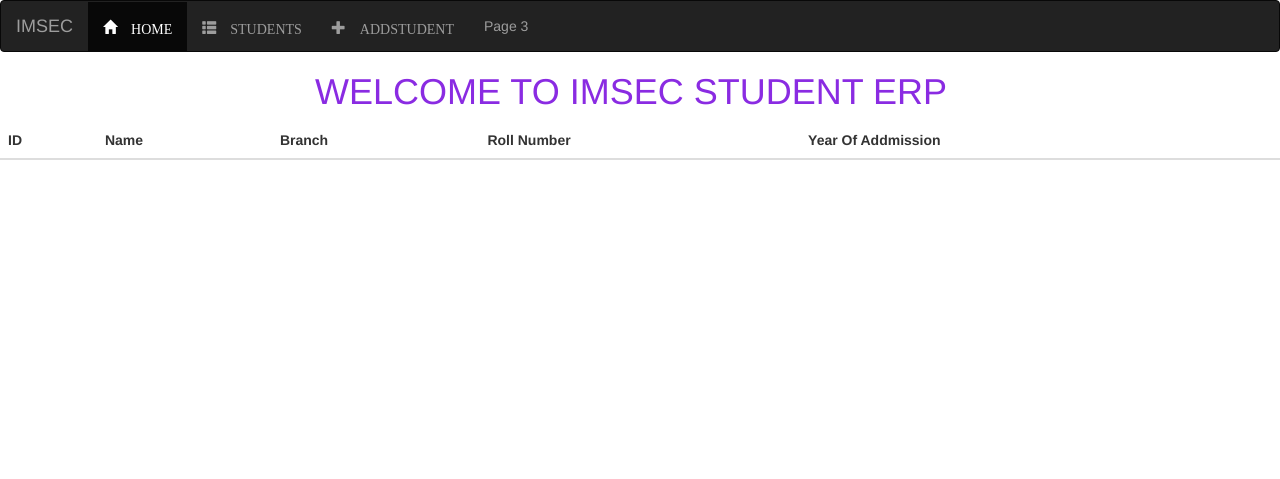
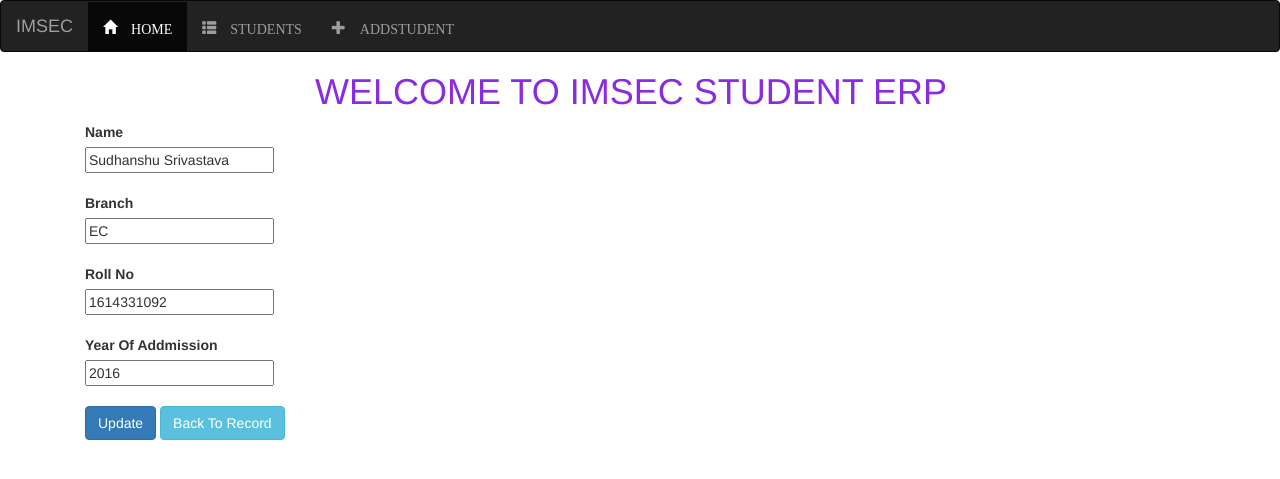
Before and after one commit to Srivastava-Sudhanshu/My_Web_App, a Django app: page /student/7/UpdateStudent in a window 1280 px wide. Shown: the top 479 px of the page. Run offline with Django 4.2, Linux system fonts and the light colour scheme; data comes from the database, SQL or seed files in the repository; both versions use the stored data as it was after the commit; lists and menus that the app fills with data are empty; some libraries are stand-ins or nearby versions.

Commit message:
update and Filter by branch functionality added

```diff
--- a/Student_Portal/admin.py
+++ b/Student_Portal/admin.py
@@ -1,5 +1,5 @@
 from django.contrib import admin
-from .models import Student
+from .models import Student, Branch
 
 # Register your models here.
-admin.site.register(Student)
+admin.site.register([Student,Branch])
--- a/Student_Portal/models.py
+++ b/Student_Portal/models.py
@@ -9,3 +9,9 @@ class Student(models.Model):
 
     def __str__(self) -> str:
         return self.name
+
+class Branch(models.Model):
+    branch = models.CharField(max_length=100)
+
+    def __str__(self) -> str:
+        return self.branch
--- a/Student_Portal/urls.py
+++ b/Student_Portal/urls.py
@@ -7,9 +7,9 @@ import Student_Portal
 
 urlpatterns = [
     path('',views.index),
-    path('GetAllStudents',views.GetAllStudents),
+    path('GetAllStudents',views.GetAllStudents, name="GetAllStudents"),
+    path('GetAllStudentsBranchwise/<branch>',views.GetAllStudentsBranchwise, name="GetAllStudentsBranchwise"),
     path('AddStudent',views.AddStudentScreen),
     path('AddNewStudent',views.AddNewStudent),
-    path('<id>/',views.UpdateStudentScreen),
-    path('<id>/UpdateStudent',views.UpdateStudent),
+    path('<id>/UpdateStudent',views.UpdateStudent, name="UpdateStudent"),
 ]
--- a/Student_Portal/views.py
+++ b/Student_Portal/views.py
@@ -1,48 +1,67 @@
+from email import message
+from pyexpat.errors import messages
 import re
-from django.shortcuts import redirect, render, get_object_or_404
+from django.shortcuts import redirect, render
 from django.http import HttpResponse
 from django.template import RequestContext
 
-from Student_Portal.models import Student
+from Student_Portal.models import Student, Branch
 from django.views.decorators.csrf import csrf_exempt
 from .forms import StudentForm
+from django.contrib import messages
 
 # Create your views here.
 @csrf_exempt
+#This function navigates Home Screen
 def index(request):
-    #portal_nam = {'portal':"IMSEC STUDENT ERP"}
-    return render(request,'Student_Portal/index.html')
+    branches = Branch.objects.all()
+    return render(request,'Student_Portal/index.html',{'branches':branches})
 
+#This function gets all Students
 def GetAllStudents(request):
     if request.method == "GET":
         students = Student.objects.all()
-        return render(request,'Student_Portal/allstudents.html',{'students':students})
+        total = students.count()
+        branches = Branch.objects.all()
+        return render(request,'Student_Portal/allstudents.html',{'students':students,'branches':branches, 'total':total})
 
+#This function gets all Students based on branch filter
+def GetAllStudentsBranchwise(request,branch):
+    if request.method == "GET":
+        students = Student.objects.all().filter(branch = branch)
+        total = students.count()
+        branches = Branch.objects.all()
+        return render(request,'Student_Portal/allstudents.html',{'students':students,'branches':branches,'branch':branch, 'total':total})
+
+#This function navigates Add Student Screen
 def AddStudentScreen(request):
     context = {}
     context['form'] = StudentForm()
     return render(request,'Student_Portal/newstudent.html',context)
 
+#This function adds New Student
 def AddNewStudent(request):
     if request.POST:
         form = StudentForm(request.POST)
         if form.is_valid():
             form.save()
-            return redirect('/student/GetAllStudents')
+            messages.success(request, 'Added successfully')
+            form = StudentForm()
+            #return redirect('/student/GetAllStudents')
     else:
        form = StudentForm()
     return render(request,'Student_Portal/allstudents.html',{'form':form})
 
-def UpdateStudentScreen(request,id):
-        student = Student.objects.get(id = id)
-        form = StudentForm(request,instance = student)
-        return render(request,'Student_Portal/editstudent.html',{"form":form, "student":student})
-
+#This function updates the record of existing Student
 def UpdateStudent(request,id):
-    student = get_object_or_404(Student, id = id)
-    form = StudentForm(request.POST or None, instance=student)
-    if form.is_valid():
-        form.save()
-        return redirect('/student/GetAllStudents')
+    if request.POST:
+        student = Student.objects.get(pk = id)
+        form = StudentForm(request.POST, instance=student)
+        if form.is_valid():
+            form.save()
+            messages.success(request, 'Record Updated successfully')
+            form = StudentForm()
     else:
-        return render(request,'Student_Portal/allstudents.html',{'form':form})
+        student = Student.objects.get(pk = id)
+        form = StudentForm(instance=student)
+    return render(request,'Student_Portal/editstudent.html',{"form":form})
--- a/static/css/minstyle.css
+++ b/static/css/minstyle.css
@@ -4,6 +4,3 @@
 .bg-col{
     background-color: blueviolet;
 }
-.toppadding{
-    color: brown;
-}
--- /dev/null
+++ b/static/javascript/allstudents.js
@@ -0,0 +1,7 @@
+$(document).ready(function(){
+if(CONST_URL == "http://127.0.0.1:8000/student/GetAllStudents"){
+    debugger;
+    var id = document.getElementById("pbrname");
+    id.style.display= 'none';
+}
+});
--- a/templates/Student_Portal/allstudents.html
+++ b/templates/Student_Portal/allstudents.html
@@ -1,6 +1,23 @@
 {% extends "Student_Portal/index.html" %}
 
 {% block content %}
+<div class="container">
+  <div class="dropdown">
+    <button class="btn btn-primary dropdown-toggle" type="button" data-toggle="dropdown">Branch
+    <span class="caret"></span></button>
+    <ul class="dropdown-menu">
+      {% for branch in branches %}
+      <li><a href="{% url 'GetAllStudentsBranchwise' branch %}">{{ branch }}</a></li>
+      {% endfor %}
+    </ul>
+    <a href="/student/GetAllStudents" type="button" class="btn btn-default"><i class="fa fa-close"></i> Clear All</a>
+    <p class="col" id="pbrname">Showing results based on
+      <span>{{branch}}</span>
+      Branch.
+    </p>
+  </div>
+</div>
+<div class="container">
 <table class="table">
     <thead>
       <tr>
@@ -14,7 +31,7 @@
     <tbody>
         {% for student in students%}
       <tr class="success">
-        <td><a href="/student/{{student.id}}">{{student.id}}</a></td>
+        <td><a href="{% url 'UpdateStudent' student.id %}">{{student.id}}</a></td>
         <td>{{student.name}}</td>
         <td>{{student.branch}}</td>
         <td>{{student.roll_no}}</td>
@@ -23,4 +40,6 @@
         {% endfor %}
     </tbody>
   </table>
+  <p class="col">Total Records Found<span> {{total}}</span></p>
+</div>
 {% endblock %}
--- a/templates/Student_Portal/editstudent.html
+++ b/templates/Student_Portal/editstudent.html
@@ -1,34 +1,27 @@
 {% extends "Student_Portal/index.html" %}
-
 {% block content %}
 <div class="container">
+  {% if messages %}
+    <ul class="messages">
+      {% for message in messages %}
+      <li {% if messages.tags %} class="{{ message.tags }}" {% endif %}>{{ message }}</li>
+      {% endfor %}
+    </ul>
+  {% endif %}
     <form method="post" action="UpdateStudent">
       {% csrf_token %}
-      <div class="container"><label for="sid">Student ID</label></div>
-          <div class="container">
-          <input type="text" readonly id="sid" value="{{student.id}}"/>
-          </div> <br>
-
-          <div class="container"><label for="sname">Student Name</label></div>
-          <div class="container">
-          <input type="text" id="sname" value="{{student.name}}"/>
-          </div><br>
-
-          <div class="container"><label for="branch">Branch</label></div>
-          <div class="container">
-          <input type="text" id="branch" value="{{student.branch}}"/>
-          </div><br>
-
-          <div class="container"><label for="roll_no">Roll No.</label></div>
-          <div class="container">
-          <input type="text" id="roll_no" readonly value="{{student.roll_no}}"/>
-          </div><br>
-
-          <div class="container"><label for="yod">Year Of Addmission</label></div>
-          <div class="container">
-          <input type="text" readonly id="yod" value="{{student.year_of_admissn}}"/>
-          </div><br>
-        <div class="container ml-10"><input type="submit" class="btn btn-primary" value="Update"></div>
+      <div class="container col-sm-6">
+        <label for="sname">Name</label>
+        <div>{{form.name}}</div><br>
+        <label for="branch">Branch</label>
+        <div>{{form.branch}}</div><br>
+        <label for="roll_no">Roll No</label>
+        <div>{{form.roll_no}}</div><br>
+        <label for="year_of_admissn">Year Of Addmission</label>
+        <div>{{form.year_of_admissn}}</div><br>
+        <input type="submit" class="btn btn-primary" value="Update">
+        <a href="{% url 'GetAllStudents' %}" class="btn btn-info">Back To Record</a>
+      </div>
     </form><br>
 </div>
 {% endblock %}
--- a/templates/Student_Portal/index.html
+++ b/templates/Student_Portal/index.html
@@ -2,14 +2,18 @@
 {%load static%}
 <head>
     <meta charset="utf-8">
-    <title>Student Portal</title>
+    <title>IMSEC</title>
 
+    <link rel="icon" type="image/x-icon" href="{% static "images/imsec.jfif" %}">
+    <script type="text/javascript" src="https://code.jquery.com/jquery-1.7.1.min.js"></script>
     <script type="text/javascript" src="{% static "javascript/globalconstants.js" %}"></script>
+    <script type="text/javascript" src="{% static "javascript/allstudents.js" %}"></script>
     <link rel="stylesheet" href="{% static "css/minstyle.css" %}">
     <meta name="viewport" content="width=device-width, initial-scale=1">
     <link rel="stylesheet" href="https://maxcdn.bootstrapcdn.com/bootstrap/3.4.1/css/bootstrap.min.css">
     <script src="https://ajax.googleapis.com/ajax/libs/jquery/3.5.1/jquery.min.js"></script>
     <script src="https://maxcdn.bootstrapcdn.com/bootstrap/3.4.1/js/bootstrap.min.js"></script>
+    <link rel="stylesheet" href="https://cdnjs.cloudflare.com/ajax/libs/font-awesome/4.7.0/css/font-awesome.min.css">
 </head>
 
 <body>
@@ -22,7 +26,6 @@
             <li class="active"><a href="/student"<i class="glyphicon glyphicon-home"></i> HOME</a></li>
             <li><a href="/student/GetAllStudents"<i class="glyphicon glyphicon-th-list"></i> STUDENTS</a></li>
             <li><a href="/student/AddStudent"<i class="glyphicon glyphicon-plus"></i> ADDSTUDENT</a></li>
-            <li><a href="#">Page 3</a></li>
           </ul>
         </div>
       </nav>
@@ -31,6 +34,5 @@
     <div style="margin-left: 475px; margin-top: 50px;">
       <img src = "{% static "images/imsec.jfif" %}" alt="load image">
     </div>
-
     {% endblock %}
 </body>
```
Also changed, not shown: templates/Student_Portal/newstudent.html (+19 -2 lines), Student_Portal/migrations/0002_branch.py (added), db.sqlite3.
